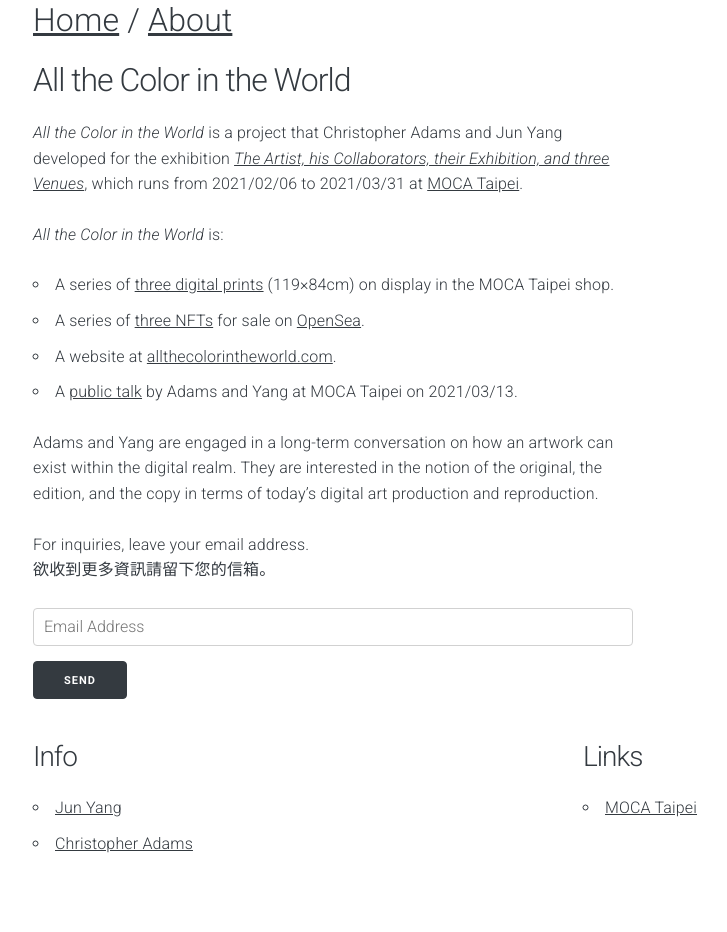
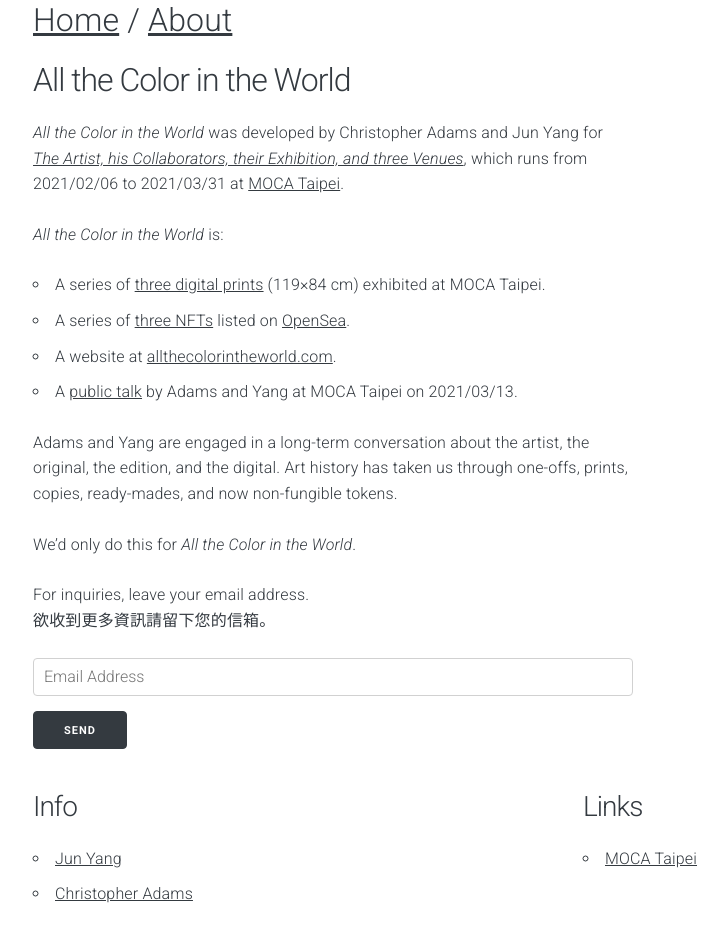
Before and after one commit to aparallax/allthecolorintheworld, a Jekyll site: the page built from about/index.md, in a window 1280 px wide. Shown: the whole page, without its empty margins (67-794 px from the left). Built offline with Jekyll 4.4.1, drawn with Linux system fonts in a browser that asks for light colours; before the commit the page ends 900 px from its top, so only the background shows below that.

Commit message:
Improve about text

```diff
--- a/about/index.md
+++ b/about/index.md
@@ -3,22 +3,22 @@ layout: page
 title: All the Color in the World
 ---
 
-*All the Color in the World* is a project that Christopher Adams and Jun Yang
-developed for the exhibition *[The Artist, his Collaborators, their Exhibition,
-and three Venues]*, which runs from 2021/02/06 to 2021/03/31 at [MOCA Taipei].
+*All the Color in the World* was developed by Christopher Adams and Jun Yang for
+*[The Artist, his Collaborators, their Exhibition, and three Venues]*, which
+runs from 2021/02/06 to 2021/03/31 at [MOCA Taipei].
 
 *All the Color in the World* is:
 
-* A series of [three digital prints] (119×84cm) on display in the MOCA Taipei
-  shop.
-* A series of [three NFTs] for sale on [OpenSea].
+* A series of [three digital prints] (119×84 cm) exhibited at MOCA Taipei.
+* A series of [three NFTs] listed on [OpenSea].
 * A website at [allthecolorintheworld.com].
 * A [public talk] by Adams and Yang at MOCA Taipei on 2021/03/13.
 
-Adams and Yang are engaged in a long-term conversation on how an artwork can
-exist within the digital realm. They are interested in the notion of the
-original, the edition, and the copy in terms of today's digital art production
-and reproduction.
+Adams and Yang are engaged in a long-term conversation about the artist, the
+original, the edition, and the digital. Art history has taken us through
+one-offs, prints, copies, ready-mades, and now non-fungible tokens.
+
+We'd only do this for *All the Color in the World*.
 
 [The Artist, his Collaborators, their Exhibition, and three Venues]: https://www.mocataipei.org.tw/tw/ExhibitionAndEvent/Info/%E6%A5%8A%E4%BF%8A%E3%80%80%E8%97%9D%E8%A1%93%E5%AE%B6%EF%BC%8C%E5%90%88%E4%BD%9C%E8%80%85%EF%BC%8C%E4%BB%96%E5%80%91%E7%9A%84%E5%B1%95%E8%A6%BD%E8%88%87%E4%B8%89%E5%80%8B%E5%A0%B4%E5%9F%9F
 [MOCA Taipei]: https://www.mocataipei.org.tw/tw
```
